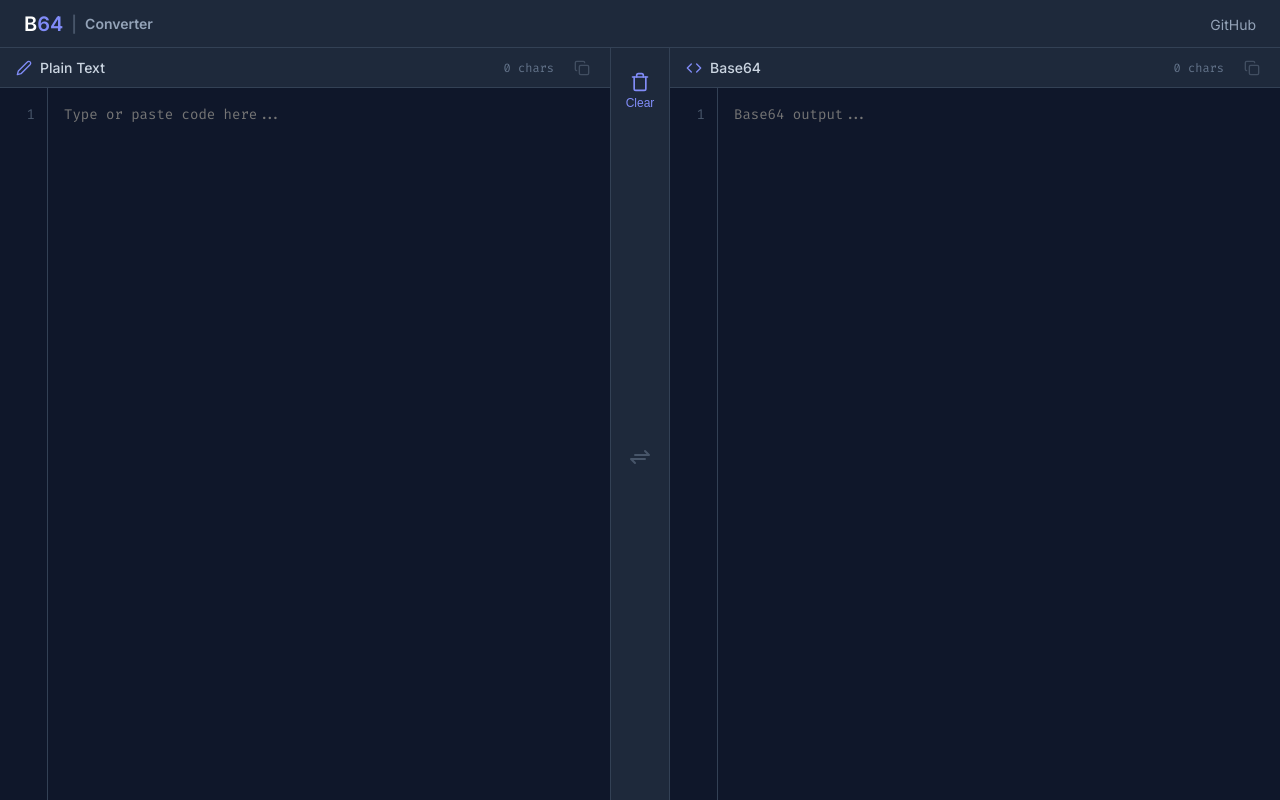
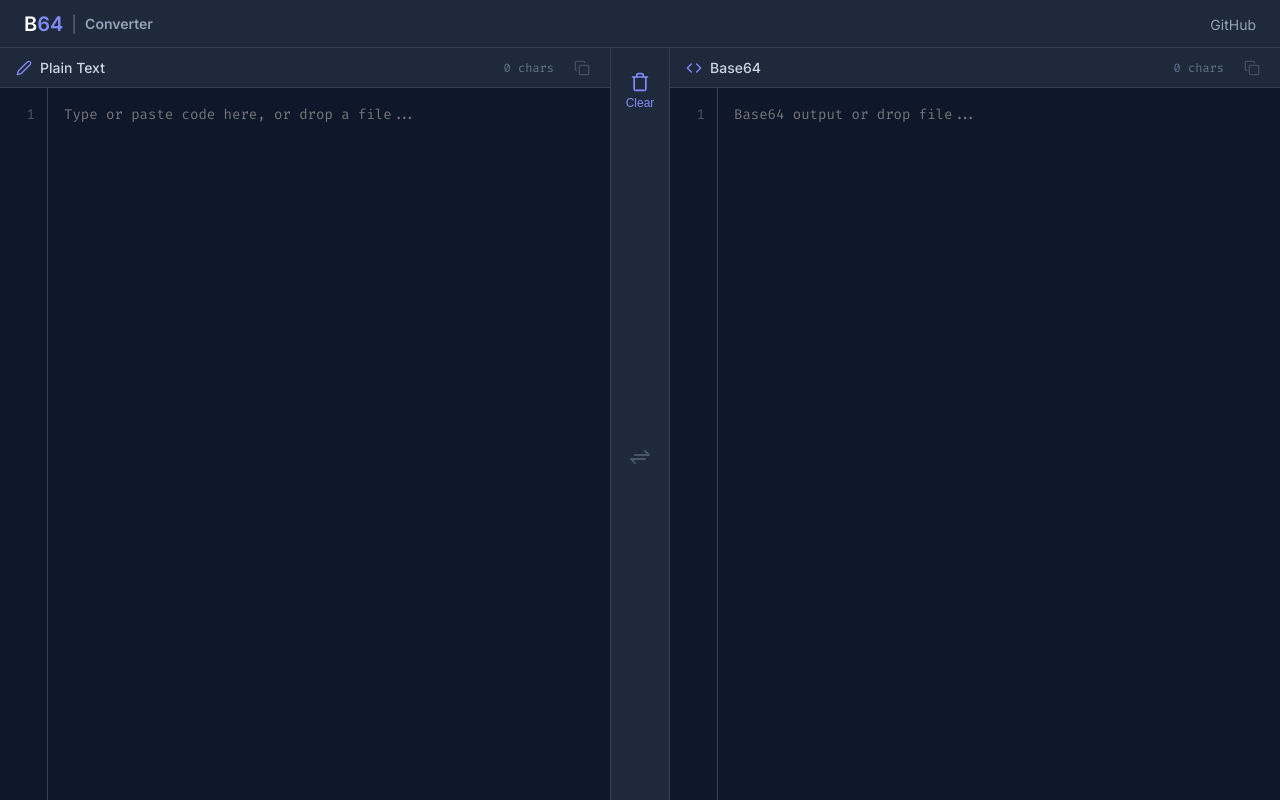
Before and after one commit to dmrtx/b64, a SvelteKit app: page / in a window 1280 px wide. Built offline with nearby package versions, Linux system fonts and the light colour scheme.

Commit message:
feat: Add drag-and-drop file upload functionality to text and Base64 input panes with visual feedback.

```diff
--- a/src/routes/+page.svelte
+++ b/src/routes/+page.svelte
@@ -14,6 +14,8 @@
     let textCopied = $state(false);
     let b64Copied = $state(false);
     let detectedType = $state<"json" | "yaml" | "java" | "kotlin" | null>(null);
+    let isDragging = $state(false);
+    let dragTarget = $state<"text" | "b64" | null>(null);
 
     let textEditor: HTMLTextAreaElement;
     let textHighlight: HTMLElement;
@@ -28,13 +30,11 @@
         const trimmed = text.trim();
         if (!trimmed) return null;
 
-        // Try JSON first
         try {
             JSON.parse(text);
             return "json";
         } catch (e) {}
 
-        // Try YAML (Strict object/array check to avoid false positives)
         try {
             const parsed = yaml.load(text);
             if (typeof parsed === "object" && parsed !== null) {
@@ -42,7 +42,6 @@
             }
         } catch (e) {}
 
-        // Java Heuristics
         if (
             /\b(public|private|protected)\s+(class|interface|enum)\b/.test(
                 text,
@@ -56,7 +55,6 @@
             return "java";
         }
 
-        // Kotlin Heuristics
         if (
             /\bfun\s+main\b/.test(text) ||
             /\b(val|var)\s+\w+/.test(text) ||
@@ -187,6 +185,52 @@
             gutterTarget.scrollTop = source.scrollTop;
         }
     }
+
+    // Drag and Drop Handlers
+    function handleDragOver(e: DragEvent, type: "text" | "b64") {
+        e.preventDefault();
+        e.stopPropagation();
+        isDragging = true;
+        dragTarget = type;
+    }
+
+    function handleDragLeave(e: DragEvent) {
+        e.preventDefault();
+        e.stopPropagation();
+        if (
+            e.relatedTarget &&
+            (e.currentTarget as HTMLElement).contains(e.relatedTarget as Node)
+        )
+            return;
+        isDragging = false;
+        dragTarget = null;
+    }
+
+    function handleDrop(e: DragEvent, type: "text" | "b64") {
+        e.preventDefault();
+        e.stopPropagation();
+        isDragging = false;
+        dragTarget = null;
+
+        const files = e.dataTransfer?.files;
+        if (!files || files.length === 0) return;
+
+        const file = files[0];
+        const reader = new FileReader();
+
+        reader.onload = (event) => {
+            const content = event.target?.result as string;
+            if (type === "text") {
+                textInput = content;
+                encodeToBase64();
+            } else {
+                b64Input = content;
+                decodeFromBase64();
+            }
+        };
+
+        reader.readAsText(file);
+    }
 </script>
 
 <svelte:head>
@@ -219,7 +263,40 @@
     </header>
 
     <main>
-        <div class="editor-pane">
+        <!-- Text Input Pane -->
+        <div
+            class="editor-pane {isDragging && dragTarget === 'text'
+                ? 'dragging'
+                : ''}"
+            ondragover={(e) => handleDragOver(e, "text")}
+            ondragleave={handleDragLeave}
+            ondrop={(e) => handleDrop(e, "text")}
+            role="region"
+            aria-label="Text Input Pane"
+        >
+            {#if isDragging && dragTarget === "text"}
+                <div class="drag-overlay">
+                    <svg
+                        xmlns="http://www.w3.org/2000/svg"
+                        width="48"
+                        height="48"
+                        viewBox="0 0 24 24"
+                        fill="none"
+                        stroke="currentColor"
+                        stroke-width="2"
+                        stroke-linecap="round"
+                        stroke-linejoin="round"
+                    >
+                        <path
+                            d="M14 2H6a2 2 0 0 0-2 2v16a2 2 0 0 0 2 2h12a2 2 0 0 0 2-2V8z"
+                        />
+                        <polyline points="14 2 14 8 20 8" />
+                        <line x1="12" y1="18" x2="12" y2="12" />
+                        <line x1="9" y1="15" x2="15" y2="15" />
+                    </svg>
+                    <span>Drop Plain Text File</span>
+                </div>
+            {/if}
             <div class="toolbar">
                 <div class="toolbar-title">
                     <svg
@@ -315,7 +392,7 @@
                         oninput={handleTextInput}
                         onscroll={() =>
                             syncScroll(textEditor, textHighlight, textGutter)}
-                        placeholder="Type or paste code here..."
+                        placeholder="Type or paste code here, or drop a file..."
                         class:has-error={textError}
                         spellcheck="false"
                     ></textarea>
@@ -370,7 +447,37 @@
             </div>
         </div>
 
-        <div class="editor-pane">
+        <!-- Base64 Input Pane -->
+        <div
+            class="editor-pane {isDragging && dragTarget === 'b64'
+                ? 'dragging'
+                : ''}"
+            ondragover={(e) => handleDragOver(e, "b64")}
+            ondragleave={handleDragLeave}
+            ondrop={(e) => handleDrop(e, "b64")}
+            role="region"
+            aria-label="Base64 Input Pane"
+        >
+            {#if isDragging && dragTarget === "b64"}
+                <div class="drag-overlay">
+                    <svg
+                        xmlns="http://www.w3.org/2000/svg"
+                        width="48"
+                        height="48"
+                        viewBox="0 0 24 24"
+                        fill="none"
+                        stroke="currentColor"
+                        stroke-width="2"
+                        stroke-linecap="round"
+                        stroke-linejoin="round"
+                    >
+                        <path d="M21 15v4a2 2 0 0 1-2 2H5a2 2 0 0 1-2-2v-4" />
+                        <polyline points="7 10 12 15 17 10" />
+                        <line x1="12" y1="15" x2="12" y2="3" />
+                    </svg>
+                    <span>Drop Base64 File</span>
+                </div>
+            {/if}
             <div class="toolbar">
                 <div class="toolbar-title">
                     <svg
@@ -451,7 +558,7 @@
                         value={b64Input}
                         oninput={handleB64Input}
                         onscroll={() => syncScroll(b64Editor, null, b64Gutter)}
-                        placeholder="Base64 output..."
+                        placeholder="Base64 output or drop file..."
                         class:has-error={b64Error}
                         spellcheck="false"
                     ></textarea>
@@ -551,6 +658,34 @@
         flex-direction: column;
         min-width: 0;
         background: #0f172a;
+        position: relative;
+        transition: background 0.2s ease;
+    }
+
+    .editor-pane.dragging {
+        background: rgba(129, 140, 248, 0.05);
+    }
+
+    .drag-overlay {
+        position: absolute;
+        top: 0;
+        left: 0;
+        right: 0;
+        bottom: 0;
+        display: flex;
+        flex-direction: column;
+        align-items: center;
+        justify-content: center;
+        gap: 1rem;
+        background: rgba(15, 23, 42, 0.85);
+        backdrop-filter: blur(4px);
+        z-index: 50;
+        border: 2px dashed #818cf8;
+        margin: 1rem;
+        border-radius: 12px;
+        color: #818cf8;
+        font-weight: 600;
+        pointer-events: none;
     }
 
     .toolbar {
```
